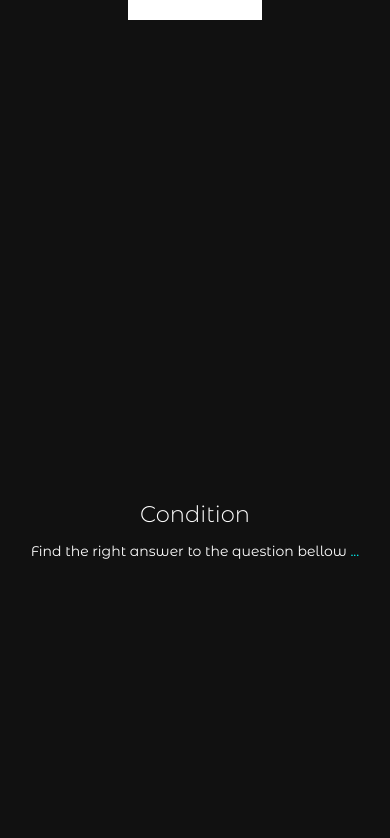
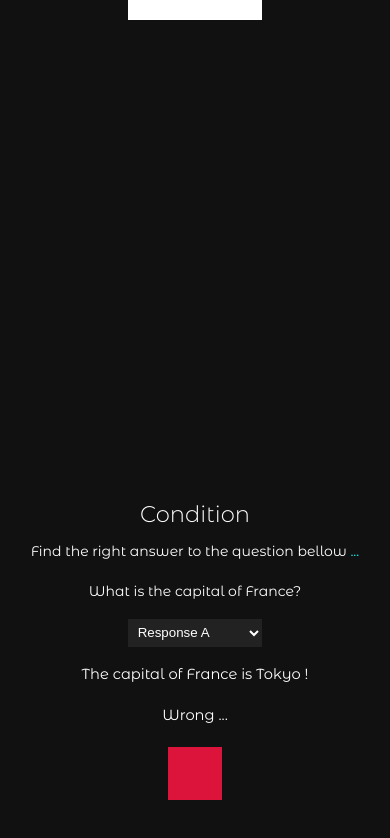
Before and after one commit to marcillyLuc/reBoot, a Nuxt app: page / in a window 390 px wide. Shown: the part 2085-2923 px from the top of the page. Built offline with nearby package versions, Linux system fonts and the light colour scheme.

Commit message:
Create condition component and refactor style

```diff
--- a/assets/default.scss
+++ b/assets/default.scss
@@ -92,6 +92,13 @@ main {
   background: #111;
   padding-top: 40px;
 }
+section {
+  display: flex;
+  flex-direction: column;
+  justify-content: center;
+  align-items: center;
+  padding: 17pt 0;
+}
 .aqua {
   color: aqua;
 }
--- a/components/Condition.vue
+++ b/components/Condition.vue
@@ -6,12 +6,75 @@
         Find the right answer to the question bellow
         <span class="aqua">...</span>
       </p>
+      <section>
+        What is the capital of France?
+        <select v-model="answer">
+          <option value="1">Response A</option>
+          <option value="4">Response B</option>
+          <option value="7">Response C</option>
+        </select>
+        <div v-if="answer == 1" class="result">
+          <p>The capital of France is Tokyo !</p>
+          <h4>Wrong ...</h4>
+          <div class="square square-red"></div>
+        </div>
+        <div v-else-if="answer == 4" class="result">
+          <p>The capital of France is London !</p>
+          <h4>Wrong ...</h4>
+          <div class="square square-red"></div>
+        </div>
+        <div v-else class="result">
+          <p>The capital of France is Paris !</p>
+          <h4>Right !</h4>
+          <div class="square square-aqua"></div>
+        </div>
+      </section>
     </main>
   </div>
 </template>
 
 <script>
-export default {};
+export default {
+  data() {
+    return {
+      answer: 1,
+    };
+  },
+};
 </script>
 
-<style scoped></style>
+<style lang="scss" scoped>
+select {
+  background-color: #222;
+  color: white;
+  padding: 4pt;
+  margin: 14pt 0;
+  border: none;
+  width: 100pt;
+}
+.result {
+  display: flex;
+  flex-direction: column;
+  justify-content: center;
+  align-items: center;
+  font-size: 14pt;
+}
+@media screen and (max-width: 700px) {
+  .result {
+    font-size: 11pt;
+  }
+}
+h4 {
+  margin: 17pt;
+}
+.square {
+  width: 40pt;
+  height: 40pt;
+  &-red {
+    background-color: crimson;
+  }
+  &-aqua {
+    background-color: aqua;
+  }
+}
+</style>
--- a/components/Square.vue
+++ b/components/Square.vue
@@ -58,13 +58,6 @@ export default {
 </script>
 
 <style scoped>
-section {
-  display: flex;
-  flex-direction: column;
-  justify-content: center;
-  align-items: center;
-  padding: 17pt 0;
-}
 select,
 input {
   background-color: #222;
@@ -72,7 +65,7 @@ input {
   padding: 4pt;
   margin: 7pt;
   border: none;
-  max-width: 70pt;
+  width: 100pt;
 }
 .square {
   width: 100pt;
```
